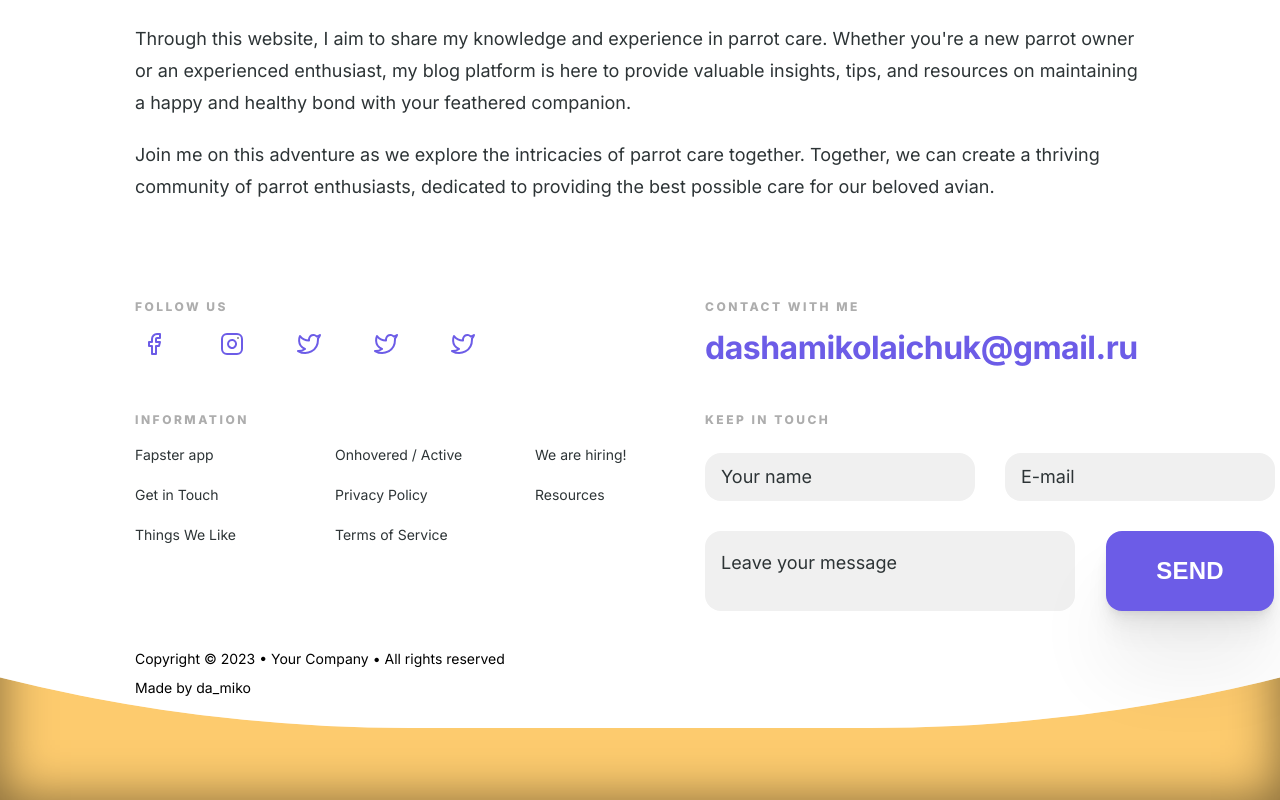
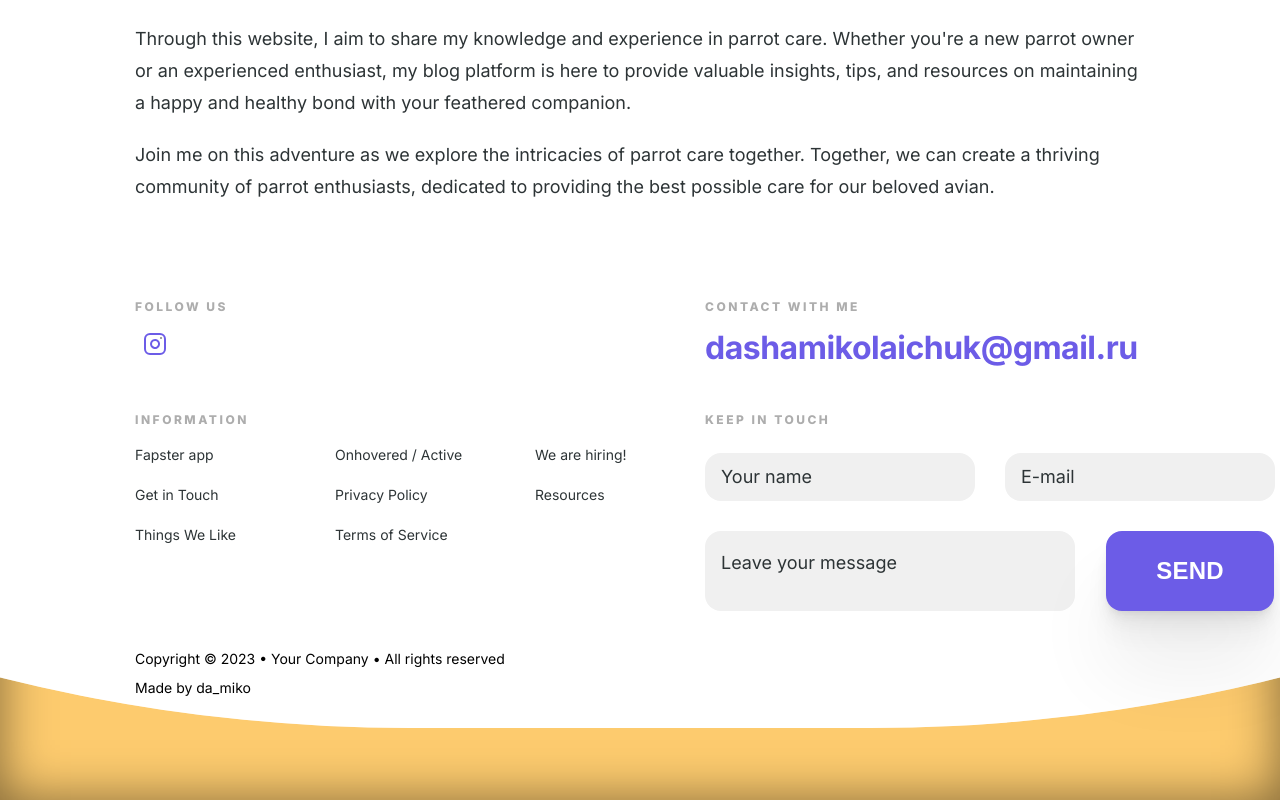
Before and after one commit to dashimiko/ParrotTale, a React (Create React App) app: page /about-us in a window 1280 px wide. Shown: the part 860-1660 px from the top of the page. Built offline with nearby package versions, Linux system fonts and the light colour scheme; a web font is replaced by a local one.

Commit message:
fix styles

```diff
--- a/src/components/Footer/SocialBox/SocialBox.jsx
+++ b/src/components/Footer/SocialBox/SocialBox.jsx
@@ -1,8 +1,6 @@
 import './SocialBox.scss';
 
-import facebookIcon from '../../../images/icons/icon-facebook.svg';
 import instagramIcon from '../../../images/icons/icon-instagram.svg';
-import twitterIcon from '../../../images/icons/icon-twitter.svg';
 
 function SocialBox() {
   return (
@@ -11,51 +9,11 @@ function SocialBox() {
         <li className="footer__social-item">
           <a
             className="footer__social-link"
-            href="https://github.com/dashimiko"
-            target="_blank"
-            rel="noreferrer"
-          >
-            <img alt="alt" src={facebookIcon} className="footer__social-icon" />
-          </a>
-        </li>
-        <li className="footer__social-item">
-          <a
-            className="footer__social-link"
-            href="https://github.com/dashimiko"
+            href="https://www.instagram.com/kira_petrovich_hohlova/"
             target="_blank"
             rel="noreferrer"
           >
             <img alt="alt" src={instagramIcon} />
-          </a>
-        </li>
-        <li className="footer__social-item">
-          <a
-            className="footer__social-link"
-            href="https://github.com/dashimiko"
-            target="_blank"
-            rel="noreferrer"
-          >
-            <img alt="alt" src={twitterIcon} />
-          </a>
-        </li>
-        <li className="footer__social-item">
-          <a
-            className="footer__social-link"
-            href="https://github.com/dashimiko"
-            target="_blank"
-            rel="noreferrer"
-          >
-            <img alt="alt" src={twitterIcon} />
-          </a>
-        </li>
-        <li className="footer__social-item">
-          <a
-            className="footer__social-link"
-            href="https://github.com/dashimiko"
-            target="_blank"
-            rel="noreferrer"
-          >
-            <img alt="alt" src={twitterIcon} />
           </a>
         </li>
       </ul>
--- a/src/components/ParrotProfileCarousel/ParrotCard/ParrotCard.jsx
+++ b/src/components/ParrotProfileCarousel/ParrotCard/ParrotCard.jsx
@@ -1,4 +1,5 @@
 /* eslint-disable no-nested-ternary */
+import { Link } from 'react-router-dom';
 import './ParrotCard.scss';
 
 function ParrotCard({ card }) {
@@ -28,9 +29,9 @@ function ParrotCard({ card }) {
           ))}
         </ul>
       </div>
-      <button type="button" className="benefits__link parrot-card__button">
+      <Link to={card.link} className="benefits__link parrot-card__button">
         Learn more
-      </button>
+      </Link>
     </article>
   );
 }
--- a/src/components/ParrotProfileCarousel/ParrotCard/ParrotCard.scss
+++ b/src/components/ParrotProfileCarousel/ParrotCard/ParrotCard.scss
@@ -79,6 +79,9 @@
   margin-top: 0;
   background: white;
   margin-top: 20px;
+  display: flex;
+  align-items: center;
+  justify-content: center;
   @extend %text__button_small;
   @extend %button__transition;
   &:hover {
```
